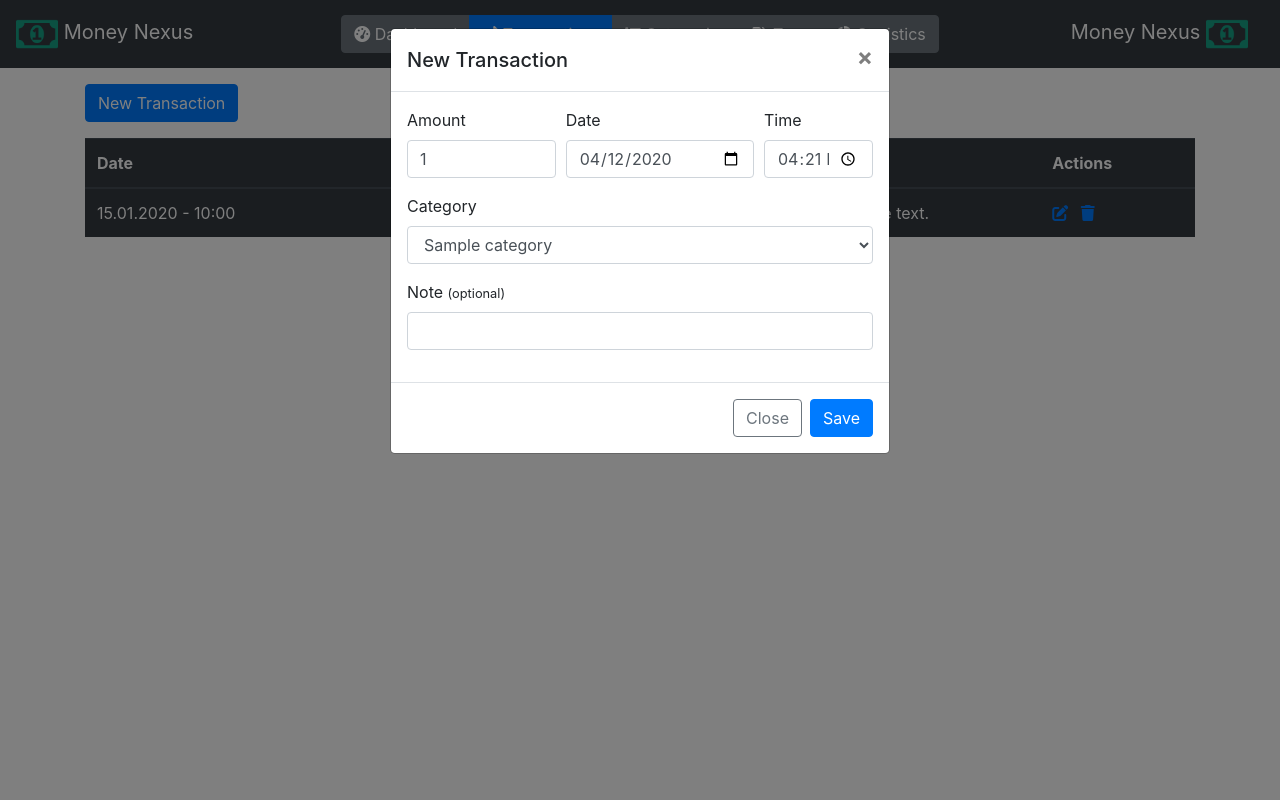
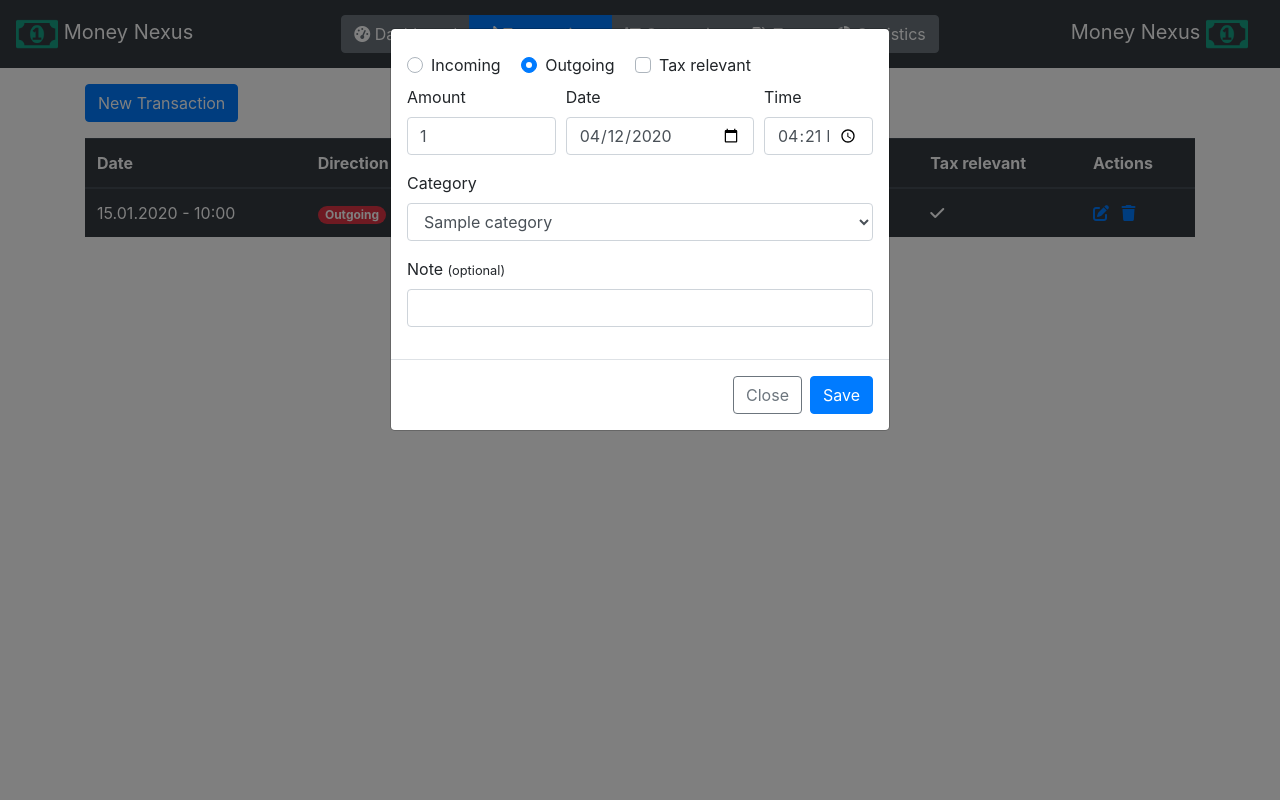
Before and after one commit to bitstorm-tech/money-nexus-django, a Django app: page /transactions/ in a window 1280 px wide, after a click on "New Transaction". Run offline with Django 3.2, Linux system fonts and the light colour scheme; tables that the repository leaves empty hold one stand-in row (values such as "Sample post"); some libraries are stand-ins or nearby versions.

Commit message:
Make transaction.outgoing field editable

```diff
--- /dev/null
+++ b/money_nexus/json_utils.py
@@ -0,0 +1,8 @@
+import json
+
+from django.core.serializers.json import DjangoJSONEncoder
+from django.db.models import QuerySet
+
+
+def to_json(model: QuerySet) -> str:
+    return json.dumps(list(model.values()), cls=DjangoJSONEncoder)
--- a/transactions/models.py
+++ b/transactions/models.py
@@ -1,4 +1,5 @@
 from django.db import models
+from django.http import QueryDict
 
 from categories.models import Category
 from tags.models import Tag
@@ -8,6 +9,7 @@ class Transaction(models.Model):
     date = models.DateField()
     time = models.TimeField()
     amount = models.DecimalField(max_digits=10, decimal_places=2)
+    outgoing = models.BooleanField(default=True)
     note = models.TextField(null=True)
     tags = models.ManyToManyField(Tag)
     category = models.ForeignKey(Category, on_delete=models.DO_NOTHING)
@@ -15,14 +17,14 @@ class Transaction(models.Model):
     bill_image = models.ImageField(null=True)
 
     @staticmethod
-    def from_post_data(post_data) -> "Transaction":
+    def from_post_data(post_data: QueryDict) -> "Transaction":
         transaction = Transaction()
         transaction.id = int(post_data["id"])
         transaction.date = post_data["date"]
         transaction.time = post_data["time"]
         transaction.amount = post_data["amount"]
         transaction.note = post_data["note"]
-
+        transaction.outgoing = True if post_data["outgoing"] == "true" else False
         category_id = post_data["category"]
         transaction.category = Category.objects.get(id=category_id)
         return transaction
--- a/transactions/templates/transactions/transactions.html
+++ b/transactions/templates/transactions/transactions.html
@@ -6,14 +6,26 @@
                 <div class="modal-content">
                     <form action="{% url 'transactions' %}" method="post">
                         {% csrf_token %}
-                        <input type="hidden" name="id" :value="transactionInDialog.id">
-                        <div class="modal-header">
-                            <h5 class="modal-title" id="exampleModalLabel">New Transaction</h5>
-                            <button type="button" class="close" data-dismiss="modal" aria-label="Close">
-                                <span aria-hidden="true">&times;</span>
-                            </button>
-                        </div>
+                        <input type="text" hidden name="id" :value="transactionInDialog.id">
                         <div class="modal-body">
+                            <div class="from-row my-2">
+                                <div class="custom-control custom-radio custom-control-inline">
+                                    <input type="radio" id="incoming" name="outgoing"
+                                           class="custom-control-input"
+                                           value="false" :checked="!transactionInDialog.outgoing">
+                                    <label class="custom-control-label" for="incoming">Incoming</label>
+                                </div>
+                                <div class="custom-control custom-radio custom-control-inline">
+                                    <input type="radio" id="outgoing" name="outgoing"
+                                           class="custom-control-input" value="true"
+                                           :checked="transactionInDialog.outgoing">
+                                    <label class="custom-control-label" for="outgoing">Outgoing</label>
+                                </div>
+                                <div class="custom-control custom-checkbox custom-control-inline">
+                                    <input type="checkbox" class="custom-control-input" id="tax-relevant">
+                                    <label class="custom-control-label" for="tax-relevant">Tax relevant</label>
+                                </div>
+                            </div>
                             <div class="form-row">
                                 <div class="form-group col-4">
                                     <label for="amount">Amount</label>
@@ -34,11 +46,10 @@
                             <div class="form-group">
                                 <label for="category">Category</label>
                                 <select id="category" class="form-control" name="category">
-                                    {% for category in categories %}
-                                        <option value="{{ category.id }}">
-                                            {{ category.name }}
-                                        </option>
-                                    {% endfor %}
+                                    <option v-for="category in categories" :value="category.id"
+                                            :selected="transactionInDialog.category_id === category.id">
+                                        [[category.name]]
+                                    </option>
                                 </select>
                             </div>
                             <div class="form-group">
@@ -58,7 +69,7 @@
         <div class="row">
             <div class="col-12">
                 <button class="btn btn-primary" data-toggle="modal" data-target="#transaction-dialog"
-                        @click="setNewTransactionInDialog()">
+                        @click="setTransactionInDialog(-1)">
                     New Transaction
                 </button>
             </div>
@@ -69,27 +80,31 @@
                     <thead>
                     <tr>
                         <th scope="col">Date</th>
+                        <th scope="col">Direction</th>
                         <th scope="col">Amount</th>
                         <th scope="col">Category</th>
                         <th scope="col">Note</th>
+                        <th scope="col">Tax relevant</th>
                         <th scope="col">Actions</th>
                     </tr>
                     </thead>
                     <tbody>
-                    {% for transaction in all_transactions %}
+                    {% for transaction in transactions %}
                         <tr>
                             <td>{{ transaction.date | date:'d.m.Y' }} - {{ transaction.time | date:'H:i' }}</td>
+                            {% if transaction.outgoing %}
+                                <td><span class="badge badge-pill badge-danger">Outgoing</span></td>
+                            {% else %}
+                                <td><span class="badge badge-pill badge-success">Incoming</span></td>
+                            {% endif %}
                             <td>{{ transaction.amount }}</td>
                             <td>{{ transaction.category.name }}</td>
                             <td>{{ transaction.note }}</td>
+                            <td><i class="fas fa-check"></i></td>
                             <td>
                                 <a class="fas fa-edit mr-2" href="#" data-toggle="modal"
-                                        data-target="#transaction-dialog"
-                                        @click="setTransactionInDialog({{ transaction.id }},
-                                                                           {{ transaction.amount }},
-                                                                           '{{ transaction.date | date:'Y-m-d' }}',
-                                                                           '{{ transaction.time | date:'H:i' }}',
-                                                                           '{{ transaction.note }}')">
+                                   data-target="#transaction-dialog"
+                                   @click="setTransactionInDialog({{ transaction.id }})">
                                 </a>
                                 <form action="{% url 'transactions_delete' %}" method="post">
                                     {% csrf_token %}
@@ -109,19 +124,27 @@
             el: "#transactions",
             delimiters: ["[[", "]]"],
             data: {
+                transactionIdInDialog: -1,
+                transactions: {{ transactions_json | safe }},
+                categories: {{ categories_json | safe }},
                 transactionInDialog: {}
             },
             methods: {
-                setTransactionInDialog: function (id, amount, date, time, note) {
-                    this.transactionInDialog = {id, amount, date, time, note};
+                setTransactionInDialog: function (transactionId) {
+                    if (transactionId >= 0) {
+                        this.transactionInDialog = this.transactions.find(transaction => transaction.id === transactionId)
+                    } else {
+                        this.transactionInDialog = this.createNewTransaction()
+                    }
                 },
-                setNewTransactionInDialog: function () {
-                    this.transactionInDialog = {
+                createNewTransaction: function () {
+                    return {
                         id: -1,
                         amount: 1,
                         date: new Date().toISOString().substring(0, 10),
                         time: new Date().toISOString().substring(11, 16),
-                        note: ""
+                        note: "",
+                        outgoing: true
                     }
                 }
             }
--- a/transactions/urls.py
+++ b/transactions/urls.py
@@ -2,5 +2,7 @@ from django.urls import path
 
 from transactions.views import TransactionView, delete_transaction
 
-urlpatterns = [path("", TransactionView.as_view(), name="transactions"),
-               path("delete", delete_transaction, name="transactions_delete")]
+urlpatterns = [
+    path("", TransactionView.as_view(), name="transactions"),
+    path("delete", delete_transaction, name="transactions_delete"),
+]
--- a/transactions/views.py
+++ b/transactions/views.py
@@ -1,8 +1,13 @@
+import json
+
+from django.core.serializers import serialize
+from django.core.serializers.json import DjangoJSONEncoder
 from django.http import HttpRequest
 from django.shortcuts import render, redirect
 from django.views import View
 
 from categories.models import Category
+from money_nexus.json_utils import to_json
 from tags.models import Tag
 from transactions.models import Transaction
 
@@ -12,15 +17,17 @@ class TransactionView(View):
 
     def get(self, request: HttpRequest):
         tags = Tag.objects.all().order_by("name")
-        all_transactions = Transaction.objects.all()
+        all_transactions = Transaction.objects.all().order_by("date").order_by("time")
         categories = Category.objects.all().order_by("name")
         selected_category_id = 0 if len(categories) == 0 else categories[0].id
         context = {
             "tags": list(tags.values()),
             "categories": list(categories.values()),
+            "categories_json": to_json(categories),
             "active": "transactions",
             "selected_category_id": selected_category_id,
-            "all_transactions": all_transactions,
+            "transactions": list(all_transactions),
+            "transactions_json": to_json(all_transactions),
         }
         return render(request, "transactions/transactions.html", context)
 
@@ -28,9 +35,14 @@ class TransactionView(View):
         post_data = request.POST
         transaction = Transaction.from_post_data(post_data)
         if transaction.id >= 0:
-            Transaction.objects.filter(id=transaction.id).update(amount=transaction.amount, date=transaction.date,
-                                                                 time=transaction.time, note=transaction.note,
-                                                                 category=transaction.category)
+            Transaction.objects.filter(id=transaction.id).update(
+                amount=transaction.amount,
+                date=transaction.date,
+                time=transaction.time,
+                note=transaction.note,
+                category=transaction.category,
+                outgoing=transaction.outgoing,
+            )
         else:
             transaction.save()
         return redirect("/transactions")
```
Also changed, not shown: transactions/migrations/0002_transaction_outgoing.py (added).
